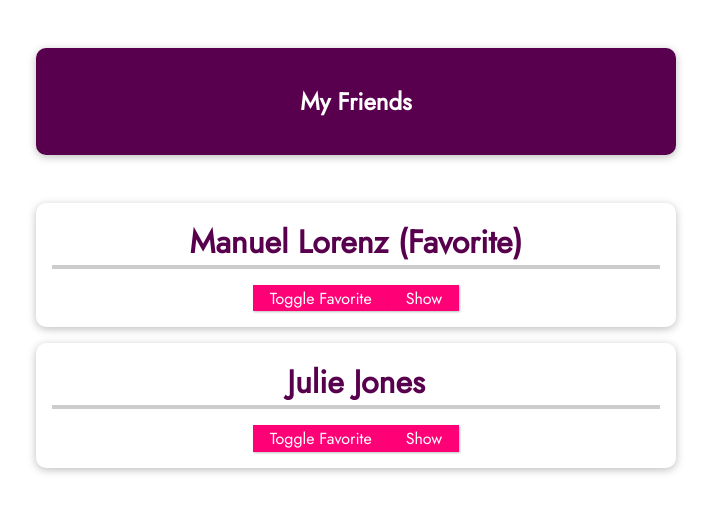
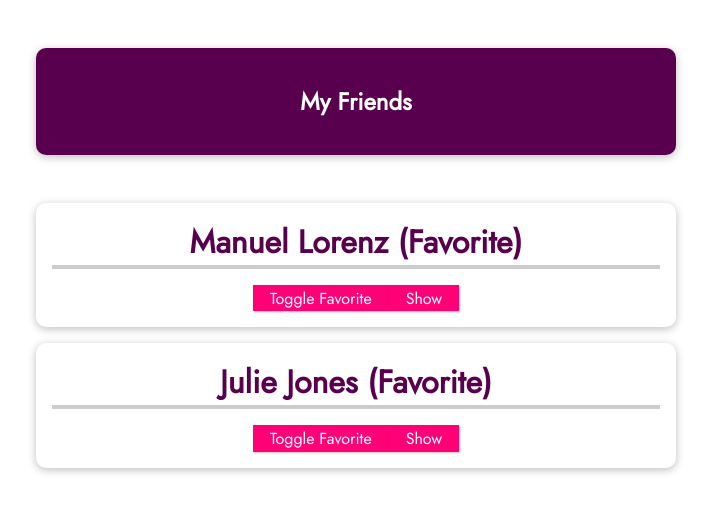
Before and after one commit to VueProjectsSpereira/07new-vue-project, a Vue app: page / in a window 1280 px wide. Shown: the top 512 px of the page, without its empty margins (284-995 px from the left). Built offline with nearby package versions, Linux system fonts and the light colour scheme.

Commit message:
99. Working with Dynamic Prop Values
99. Working with Dynamic Prop Values

```diff
--- a/src/App.vue
+++ b/src/App.vue
@@ -3,15 +3,12 @@
     <header><h1>My Friends</h1></header>
     <ul>
       <friend-contact
-        name="Manuel Lorenz"
-        phone-number="01234 78992"
-        email-address="manuel@localhost.com"
-        is-favorite="1"
-      ></friend-contact>
-      <friend-contact
-        name="Julie Jones"
-        phone-number="0987 65431"
-        email-address="julie@localhost.com"
+        v-for="friend in friends"
+        :key="friend.id"
+        :name="friend.name"
+        :phone-number="friend.phone"
+        :email-address="friend.email"
+        :is-favorite="true"
       ></friend-contact>
     </ul>
   </section>
--- a/src/components/FriendContact.vue
+++ b/src/components/FriendContact.vue
@@ -1,6 +1,6 @@
 <template>
   <li>
-    <h2>{{ name }} {{ friendIsFavorite === "1" ? "(Favorite)" : "" }}</h2>
+    <h2>{{ name }} {{ friendIsFavorite ? "(Favorite)" : "" }}</h2>
     <button @click="toggleFavorite">Toggle Favorite</button>
     <button @click="toggleDetails">
       {{ detailsAreVisible ? "Hide" : "Show" }}
@@ -29,23 +29,14 @@
       required: true,
     },
     isFavorite: {
-      type: String,
+      type: Boolean,
       required: false,
-      default: "0",
-      validator: function (value) {
-        return value === "1" || value === "0";
-      },
+      default: false,
     },
   },
   data() {
     return {
       detailsAreVisible: false,
-      friend: {
-        id: "manuel",
-        name: "Manuel Lorenz",
-        phone: "0123 45678 90",
-        email: "manuel@localhost.com",
-      },
       friendIsFavorite: this.isFavorite,
     };
   },
@@ -54,11 +45,7 @@
       this.detailsAreVisible = !this.detailsAreVisible;
     },
     toggleFavorite() {
-      if (this.friendIsFavorite === "1") {
-        this.friendIsFavorite = "0";
-      } else {
-        this.friendIsFavorite = "1";
-      }
+      this.friendIsFavorite = !this.friendIsFavorite;
     },
   },
 };
```
